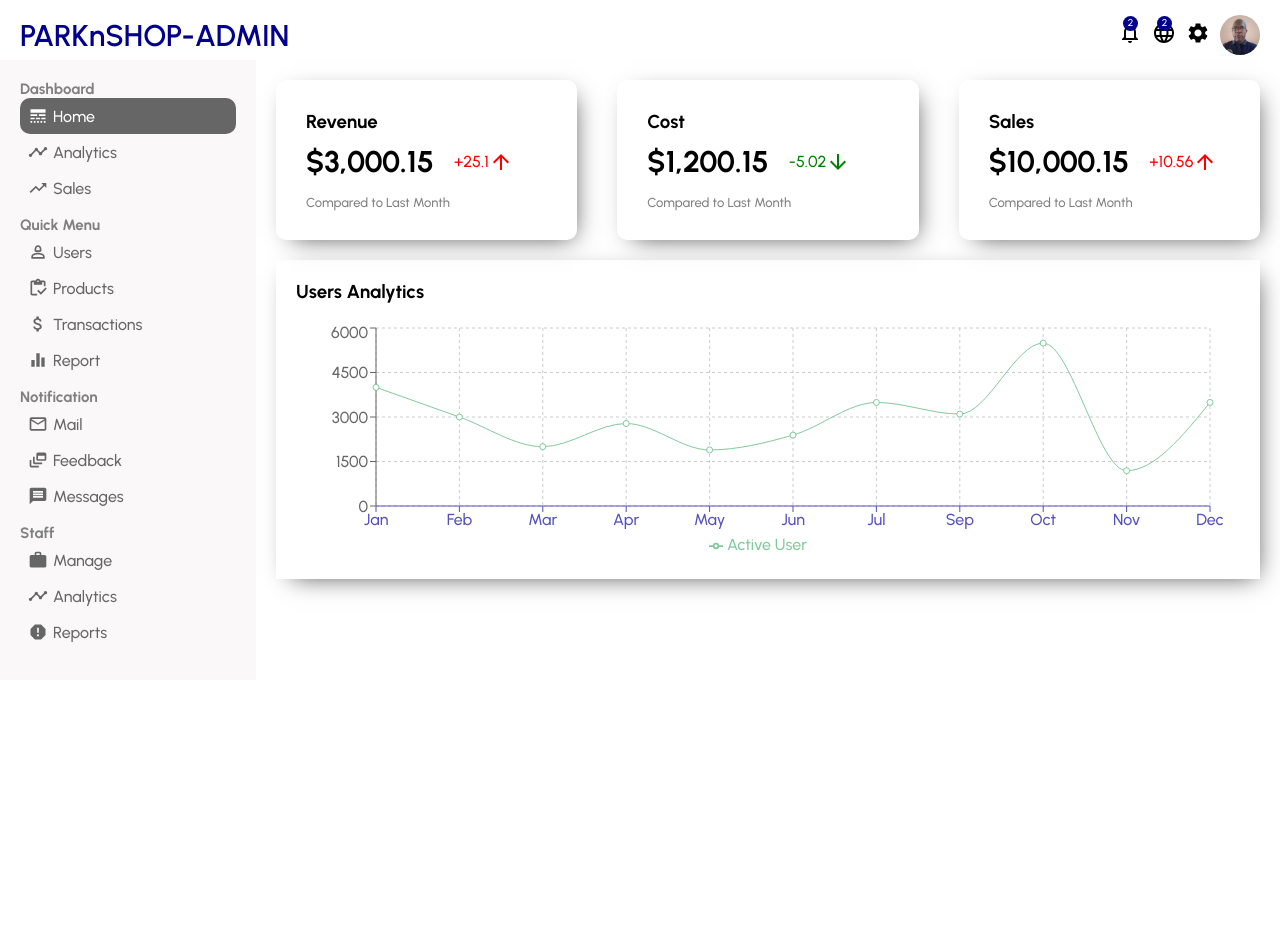
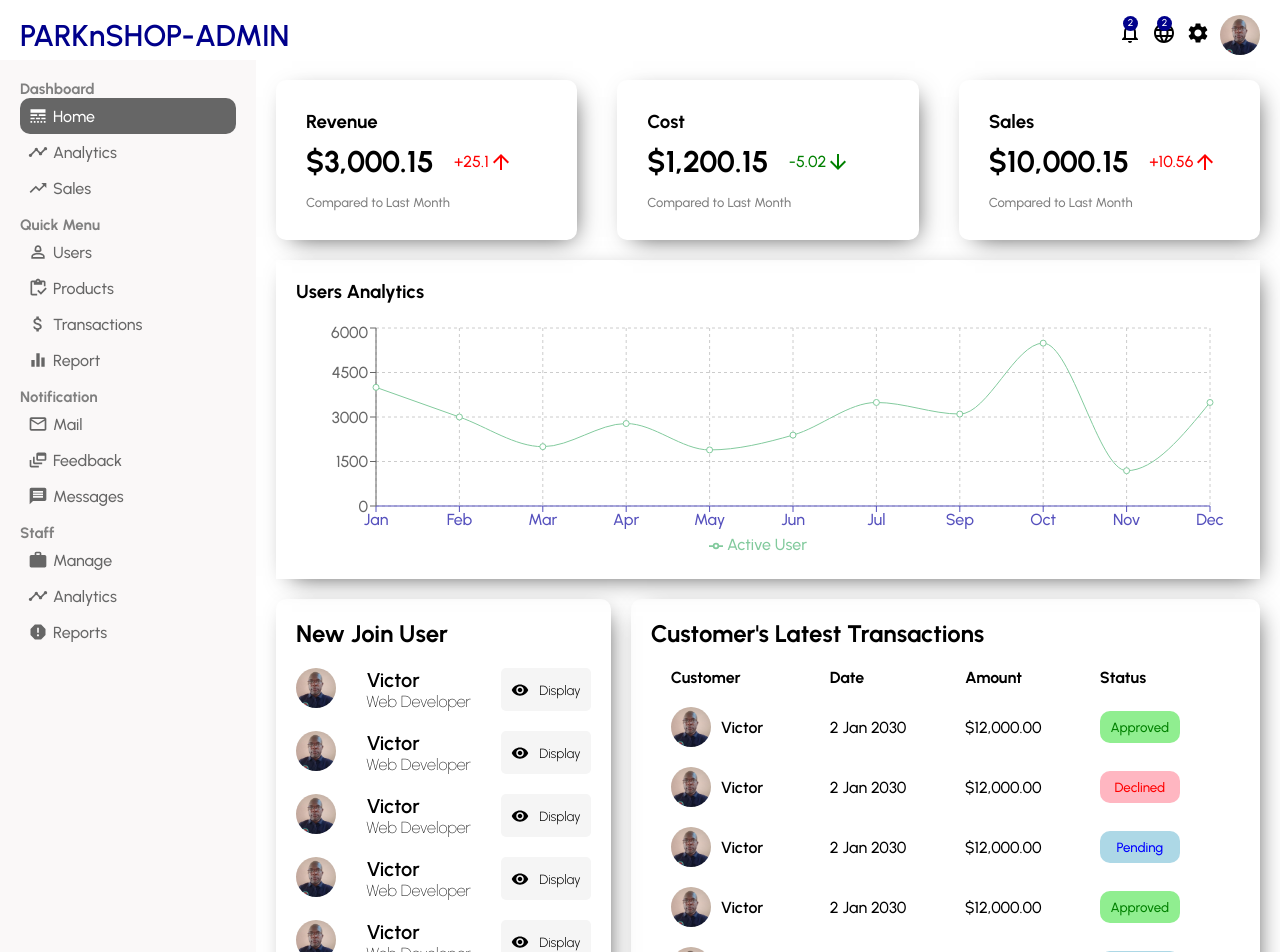
Before and after one commit to efoosag/park-n-shop, a React (Create React App) app in the folder parknshopadmin/: page / in a window 1280 px wide. Shown: the top 952 px of the page. Before the commit the page ends 800 px from the top, so only its background shows below. Built offline with nearby package versions, Linux system fonts and the light colour scheme.

Commit message:
display new customer and transactioon

```diff
--- /dev/null
+++ b/parknshopadmin/src/components/HomeWidget.jsx
@@ -0,0 +1,20 @@
+import React from 'react'
+import styled from "styled-components"
+import HomeWidgetLeft from './HomeWidgetLeft'
+import HomeWidgetRight from './HomeWidgetRight'
+
+const Wrapper = styled.div`
+  display: flex;
+  margin: 20px;
+`
+
+const HomeWidget = () => {
+  return (
+    <Wrapper>
+      <HomeWidgetLeft />
+      <HomeWidgetRight />
+    </Wrapper>
+  )
+}
+
+export default HomeWidget
--- /dev/null
+++ b/parknshopadmin/src/components/HomeWidgetLeft.jsx
@@ -0,0 +1,132 @@
+import { Visibility } from '@mui/icons-material'
+import React from 'react'
+import styled from "styled-components"
+
+const Wrapper = styled.div`
+  flex: 1;
+  padding: 20px;
+  margin-right: 20px;
+  border-radius: 10px;
+  box-shadow: 6px 7px 24px -10px rgba(0,0,0,0.75);
+  -webkit-box-shadow: 6px 7px 24px -10px rgba(0,0,0,0.75);
+  -moz-box-shadow: 6px 7px 24px -10px rgba(0,0,0,0.75);
+`
+
+const WidgetTitle = styled.h3`
+  font-size: 24px;
+  font-weight: 700;
+`
+const WidgetItem = styled.ul`
+  list-style: none;
+  margin: 20px 0;
+`
+const WidgetLists = styled.li`
+  display: flex;
+  justify-content: space-between;
+`
+
+const WidgetImage = styled.img`
+  width: 40px;
+  height: 40px;
+  border-radius: 50%;
+`
+
+const WidgetDetails = styled.div`
+  display: flex;
+  flex-direction: column;
+`
+
+const WidgetUser = styled.span`
+  font-weight: 600;
+  font-size: 20px;
+`
+
+const WidgetDiscipline = styled.span`
+  font-weight: 100;
+`
+
+const WidgetButton = styled.button`
+  display: flex;
+  align-items: center;
+  border: none;
+  border-radius: 5px;
+  padding: 0 10px;
+  font-weight: 300;
+  background-color: #f5f5f5;
+`
+
+
+const HomeWidgetLeft = () => {
+  return (
+    <Wrapper>
+      <WidgetTitle>New Join User</WidgetTitle>
+      <WidgetItem>
+        <WidgetLists>
+          <WidgetImage src='../../access/images/profile_pic.jpeg' />
+          <WidgetDetails>
+            <WidgetUser>Victor</WidgetUser>
+            <WidgetDiscipline>Web Developer</WidgetDiscipline>
+          </WidgetDetails>
+          <WidgetButton>
+            <Visibility style={{fontSize:"18px", marginRight: "10px"}}/>
+            Display
+          </WidgetButton>
+        </WidgetLists>
+      </WidgetItem>
+      <WidgetItem>
+        <WidgetLists>
+          <WidgetImage src='../../access/images/profile_pic.jpeg' />
+          <WidgetDetails>
+            <WidgetUser>Victor</WidgetUser>
+            <WidgetDiscipline>Web Developer</WidgetDiscipline>
+          </WidgetDetails>
+          <WidgetButton>
+            <Visibility style={{fontSize:"18px", marginRight: "10px"}}/>
+            Display
+          </WidgetButton>
+        </WidgetLists>
+      </WidgetItem>
+      <WidgetItem>
+        <WidgetLists>
+          <WidgetImage src='../../access/images/profile_pic.jpeg' />
+          <WidgetDetails>
+            <WidgetUser>Victor</WidgetUser>
+            <WidgetDiscipline>Web Developer</WidgetDiscipline>
+          </WidgetDetails>
+          <WidgetButton>
+            <Visibility style={{fontSize:"18px", marginRight: "10px"}}/>
+            Display
+          </WidgetButton>
+        </WidgetLists>
+      </WidgetItem>
+      <WidgetItem>
+        <WidgetLists>
+          <WidgetImage src='../../access/images/profile_pic.jpeg' />
+          <WidgetDetails>
+            <WidgetUser>Victor</WidgetUser>
+            <WidgetDiscipline>Web Developer</WidgetDiscipline>
+          </WidgetDetails>
+          <WidgetButton>
+            <Visibility style={{fontSize:"18px", marginRight: "10px"}}/>
+            Display
+          </WidgetButton>
+        </WidgetLists>
+      </WidgetItem>
+      <WidgetItem>
+        <WidgetLists>
+          <WidgetImage src='../../access/images/profile_pic.jpeg' />
+          <WidgetDetails>
+            <WidgetUser>Victor</WidgetUser>
+            <WidgetDiscipline>Web Developer</WidgetDiscipline>
+          </WidgetDetails>
+          <WidgetButton>
+            <Visibility style={{fontSize:"18px", marginRight: "10px"}}/>
+            Display
+          </WidgetButton>
+        </WidgetLists>
+      </WidgetItem>
+    </Wrapper>
+  )
+}
+
+export default HomeWidgetLeft
--- /dev/null
+++ b/parknshopadmin/src/components/HomeWidgetRight.jsx
@@ -0,0 +1,129 @@
+import React from 'react'
+import styled from "styled-components"
+
+const Wrapper = styled.div`
+  flex: 2;
+  padding: 20px;
+  border-radius: 10px;
+  box-shadow: 6px 7px 24px -10px rgba(0,0,0,0.75);
+  -webkit-box-shadow: 6px 7px 24px -10px rgba(0,0,0,0.75);
+  -moz-box-shadow: 6px 7px 24px -10px rgba(0,0,0,0.75);
+`
+const WidgetTableTitle = styled.h3`
+  font-size: 24px;
+  font-weight: 700;
+`
+const WidgetTable = styled.table`
+  width: 100%;
+  border-spacing: 20px;
+`
+const WidgetTr = styled.tr``
+const WidgetTh = styled.th`
+  text-align: left;
+`
+const WidgetTd = styled.td``
+const WidgetUserDetails = styled.div`
+  display: flex;
+  align-items: center;
+`
+const WidgetUser= styled.span`
+  font-weight: 600;
+`
+
+const WidgetImage = styled.img`
+  width: 40px;
+  height: 40px;
+  border-radius: 50%;
+  margin-right: 10px;
+`
+const WidgetButton = styled.button`
+  width: 80px;
+  padding: 8px 5px;
+  border: none;
+  border-radius: 10px;
+  color: ${props => {if (props.type === "Approved"){return "green"} else if(props.type === "Pending") {return "blue"} else {return "red"}}};
+  background-color: ${props => {if (props.type === "Approved"){return "lightgreen"} else if(props.type === "Pending") {return "lightblue"} else {return "lightpink"}}};
+`
+
+const HomeWidgetRight = () => {
+   return (
+    <Wrapper>
+      <WidgetTableTitle>Customer's Latest Transactions</WidgetTableTitle>
+      <WidgetTable>
+        <WidgetTr>
+          <WidgetTh>Customer</WidgetTh>
+          <WidgetTh>Date</WidgetTh>
+          <WidgetTh>Amount</WidgetTh>
+          <WidgetTh>Status</WidgetTh>
+        </WidgetTr>
+        <WidgetTr>
+          <WidgetTd>
+            <WidgetUserDetails>
+              <WidgetImage src='../../access/images/profile_pic.jpeg'/>
+              <WidgetUser>Victor</WidgetUser>
+            </WidgetUserDetails>
+          </WidgetTd>
+          <WidgetTd>2 Jan 2030</WidgetTd>
+          <WidgetTd>$12,000.00</WidgetTd>
+          <WidgetTd>
+            <WidgetButton type="Approved">Approved</WidgetButton>
+          </WidgetTd>
+        </WidgetTr>
+        <WidgetTr>
+          <WidgetTd>
+            <WidgetUserDetails>
+              <WidgetImage src='../../access/images/profile_pic.jpeg'/>
+              <WidgetUser>Victor</WidgetUser>
+            </WidgetUserDetails>
+          </WidgetTd>
+          <WidgetTd>2 Jan 2030</WidgetTd>
+          <WidgetTd>$12,000.00</WidgetTd>
+          <WidgetTd>
+            <WidgetButton type="Declined">Declined</WidgetButton>
+          </WidgetTd>
+        </WidgetTr>
+        <WidgetTr>
+          <WidgetTd>
+            <WidgetUserDetails>
+              <WidgetImage src='../../access/images/profile_pic.jpeg'/>
+              <WidgetUser>Victor</WidgetUser>
+            </WidgetUserDetails>
+          </WidgetTd>
+          <WidgetTd>2 Jan 2030</WidgetTd>
+          <WidgetTd>$12,000.00</WidgetTd>
+          <WidgetTd>
+            <WidgetButton type="Pending">Pending</WidgetButton>
+          </WidgetTd>
+        </WidgetTr>
+        <WidgetTr>
+          <WidgetTd>
+            <WidgetUserDetails>
+              <WidgetImage src='../../access/images/profile_pic.jpeg'/>
+              <WidgetUser>Victor</WidgetUser>
+            </WidgetUserDetails>
+          </WidgetTd>
+          <WidgetTd>2 Jan 2030</WidgetTd>
+          <WidgetTd>$12,000.00</WidgetTd>
+          <WidgetTd>
+            <WidgetButton type="Approved">Approved</WidgetButton>
+          </WidgetTd>
+        </WidgetTr>
+        <WidgetTr>
+          <WidgetTd>
+            <WidgetUserDetails>
+              <WidgetImage src='../../access/images/profile_pic.jpeg'/>
+              <WidgetUser>Victor</WidgetUser>
+            </WidgetUserDetails>
+          </WidgetTd>
+          <WidgetTd>2 Jan 2030</WidgetTd>
+          <WidgetTd>$12,000.00</WidgetTd>
+          <WidgetTd>
+            <WidgetButton type="Pending">Pending</WidgetButton>
+          </WidgetTd>
+        </WidgetTr>
+      </WidgetTable>
+    </Wrapper>
+  )
+}
+
+export default HomeWidgetRight
--- a/parknshopadmin/src/pages/Home.jsx
+++ b/parknshopadmin/src/pages/Home.jsx
@@ -2,6 +2,7 @@ import styled from "styled-components"
 import Feature from "../components/Feature"
 import Chart from "../components/Chart"
 import { userData } from "../../src/data"
+import HomeWidget from "../components/HomeWidget"
 
 
 const HomeContainer = styled.div``
@@ -14,6 +15,7 @@ const Home = () => {
       <Wrapper>
         <Feature />
         <Chart data={userData} title="Users Analytics" grid datakey="Active User"/>
+        <HomeWidget />
       </Wrapper>
     </HomeContainer>
   )
```
